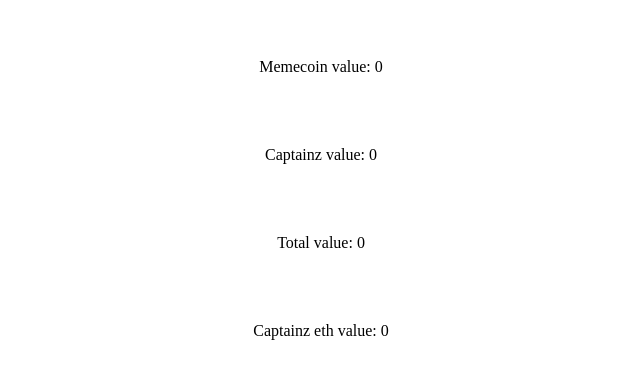
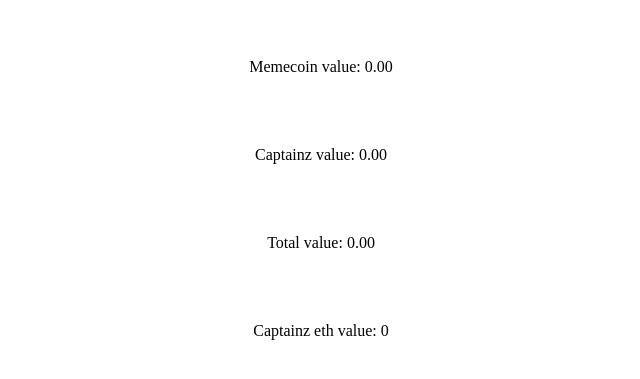
Before and after one commit to catalinst/tracker, a Next.js app: page / in a window 1280 px wide. Shown: the part 209-588 px from the top of the page, without its empty margins (319-959 px from the left). Built offline with nearby package versions, Linux system fonts and the light colour scheme; no server answers.

Commit message:
fixed total value computing

```diff
--- a/src/pages/index.tsx
+++ b/src/pages/index.tsx
@@ -35,10 +35,13 @@ export default function Home() {
   };
 
   const computeMemecoinValue = () =>
-    +((626420 * memePrice).toFixed(2))
+    (626420 * memePrice).toFixed(2)
 
   const computeCaptainzValue = () =>
-    +((2 * bidValue * ethPrice).toFixed(2))
+    (2 * bidValue * ethPrice).toFixed(2)
+
+  const computeTotalValue = () =>
+    (Number(computeMemecoinValue()) + Number(computeCaptainzValue())).toFixed(2)
 
   return (
     <main className={styles.main}>
@@ -49,7 +52,7 @@ export default function Home() {
         Captainz value: {computeCaptainzValue()}
       </div>
       <div className={styles.description}>
-        Total value: {computeMemecoinValue() + computeCaptainzValue()}
+        Total value: {computeTotalValue()}
       </div>
       <div className={styles.description}>
         Captainz eth value: {2 * bidValue.toFixed(2)}
```
